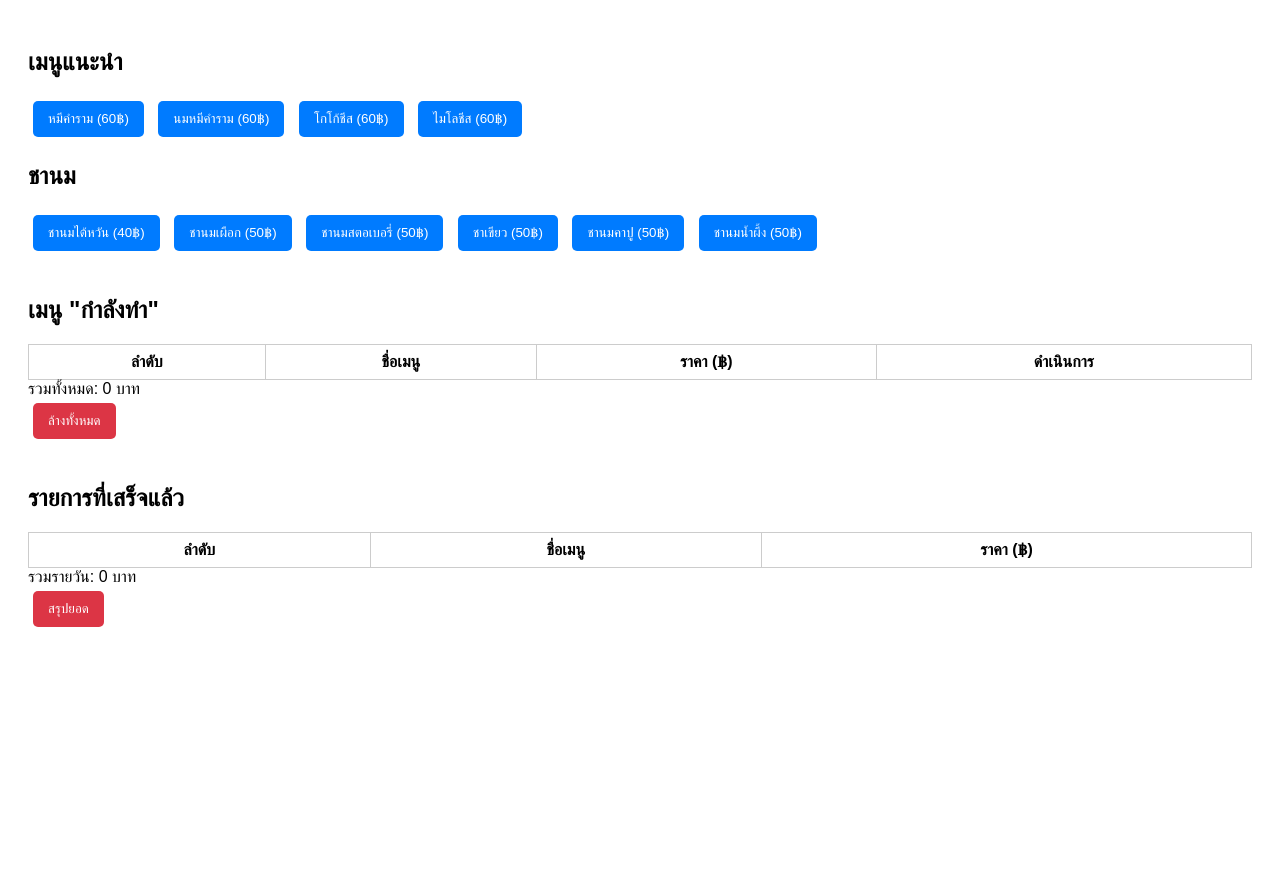
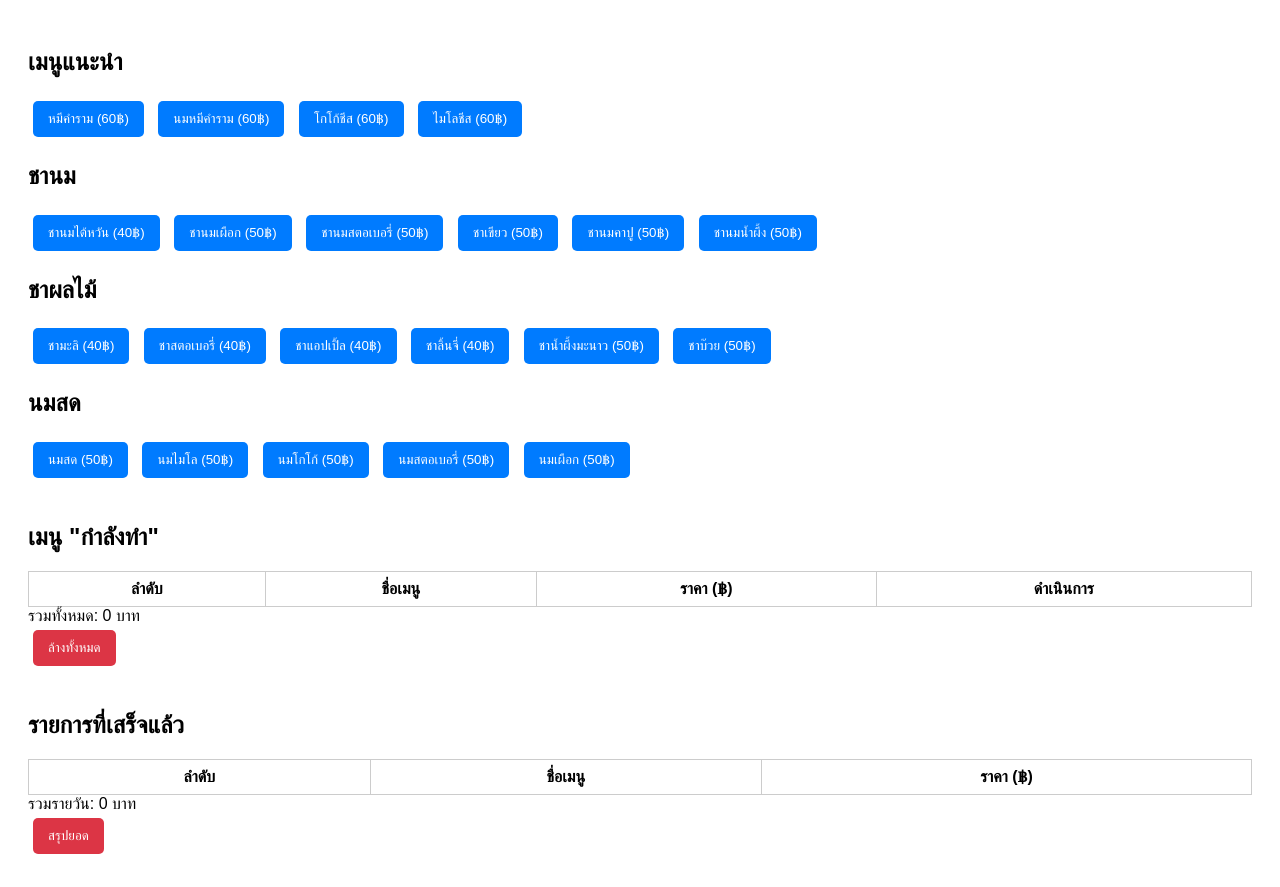
Before and after one commit to Phalapan/Babo-bear-order, a plain HTML site: page index.html in a window 1280 px wide. Before the commit the page ends 800 px from the top, so only its background shows below. Drawn offline with Linux system fonts and the light colour scheme.

Commit message:
Update index.html

```diff
--- a/index.html
+++ b/index.html
@@ -39,6 +39,23 @@
     <button class="menu-button" onclick="selectBaseMenu('ชานมคาปู', 50)">ชานมคาปู (50฿)</button>
     <button class="menu-button" onclick="selectBaseMenu('ชานมน้ำผึ้ง', 50)">ชานมน้ำผึ้ง (50฿)</button>
   </div>
+   <h2>ชาผลไม้</h2>
+  <div id="menuList">
+    <button class="menu-button" onclick="selectBaseMenu('ชามะลิ', 40)">ชามะลิ (40฿)</button>
+    <button class="menu-button" onclick="selectBaseMenu('ชาสตอเบอรี่', 40)">ชาสตอเบอรี่ (40฿)</button>
+    <button class="menu-button" onclick="selectBaseMenu('ชาแอปเปิ้ล', 40)">ชาแอปเปิ้ล (40฿)</button>
+    <button class="menu-button" onclick="selectBaseMenu('ชาลิ้นจี่', 40)">ชาลิ้นจี่ (40฿)</button>
+    <button class="menu-button" onclick="selectBaseMenu('ชาน้ำผึ้งมะนาว', 50)">ชาน้ำผึ้งมะนาว (50฿)</button>
+    <button class="menu-button" onclick="selectBaseMenu('ชานมบ๊วย', 50)">ชาบ๊วย (50฿)</button>
+  </div>
+    <h2>นมสด</h2>
+  <div id="menuList">
+    <button class="menu-button" onclick="selectBaseMenu('นมสด', 50)">นมสด (50฿)</button>
+    <button class="menu-button" onclick="selectBaseMenu('นมไมโล', 50)">นมไมโล (50฿)</button>
+    <button class="menu-button" onclick="selectBaseMenu('นมโกโก้', 50)">นมโกโก้ (50฿)</button>
+    <button class="menu-button" onclick="selectBaseMenu('นมสตอเบอรี่', 50)">นมสตอเบอรี่ (50฿)</button>
+    <button class="menu-button" onclick="selectBaseMenu('นมเผือก', 50)">นมเผือก (50฿)</button>
+     </div>
 
   <div id="toppingSection" style="display:none;">
     <h3>เลือก Topping สำหรับ <span id="selectedBaseName"></span></h3>
```
